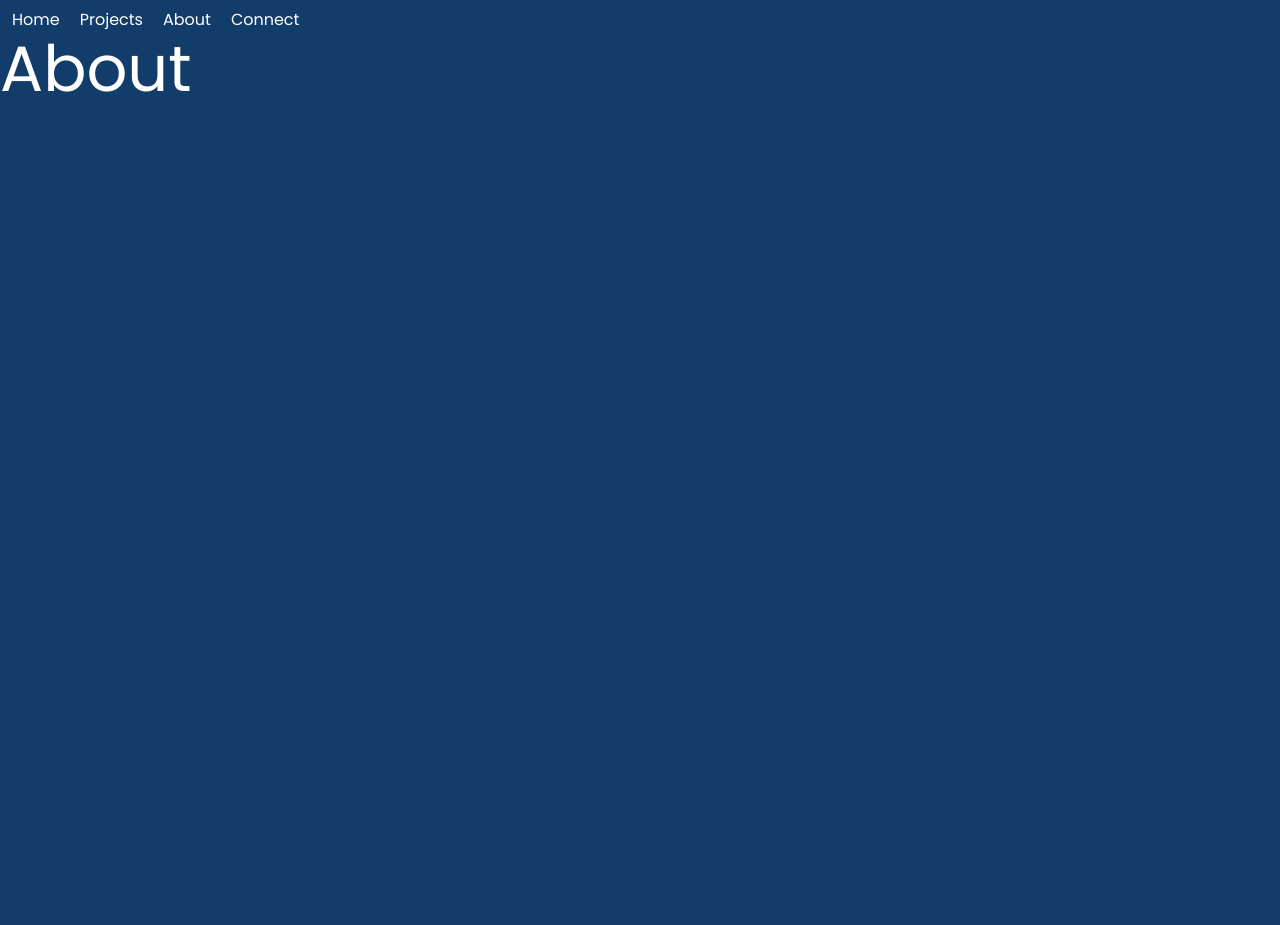
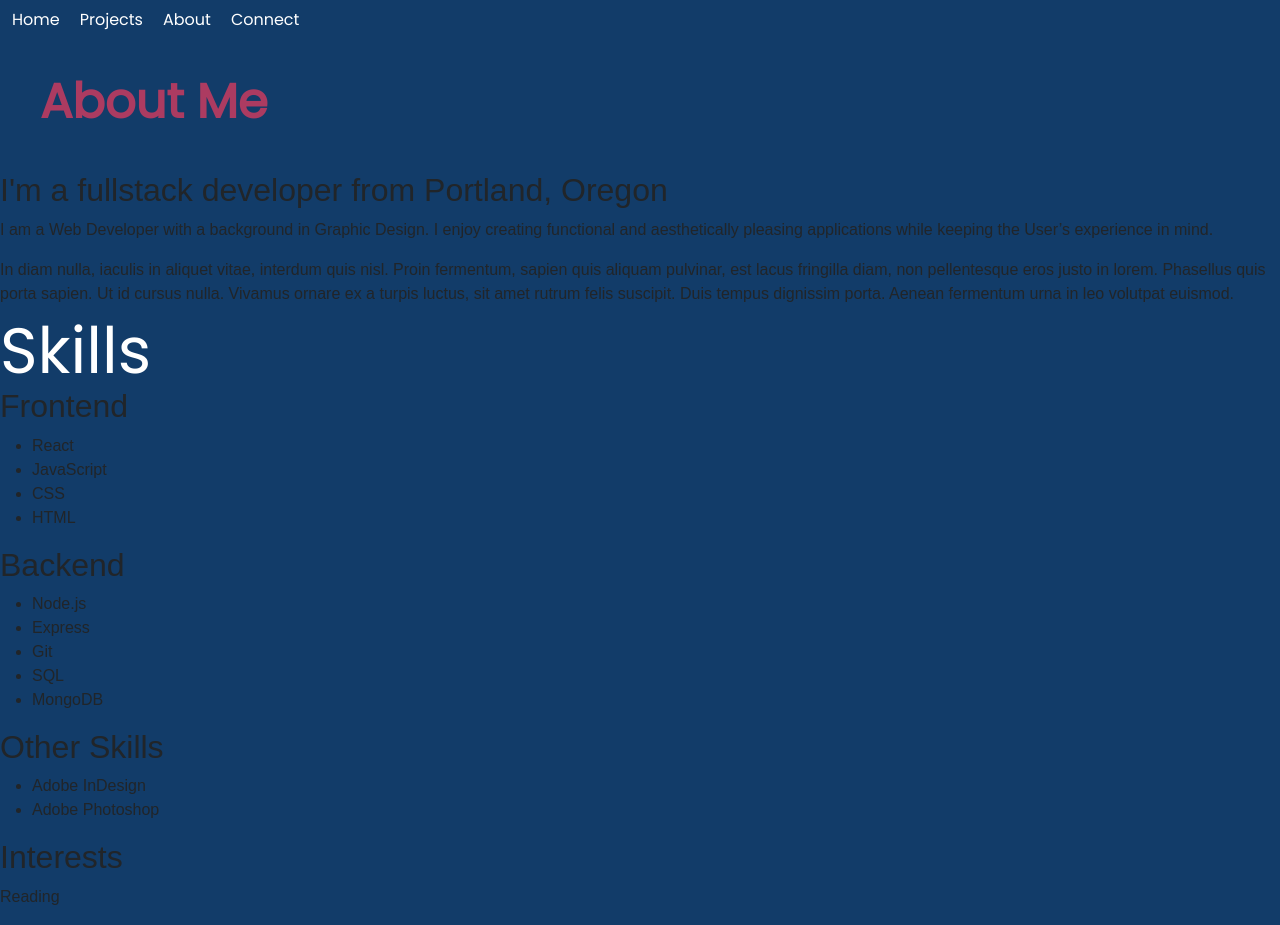
Before and after one commit to calliebn/cbportfolio, a React (Create React App) app in the folder client/: page /about in a window 1280 px wide. Before the commit the page ends 800 px from the top, so only its background shows below. Built offline with nearby package versions, Linux system fonts and the light colour scheme.

Commit message:
Added JavaScript to the Projects Index.js file to map the projects

```diff
--- a/client/src/components/About/index.js
+++ b/client/src/components/About/index.js
@@ -1,11 +1,38 @@
 import React from "react";
+import "./style.css";
 
 
 function About() {
 
     return (
         <div>
-            <h1>About</h1>
+            <h1 class="title">About Me</h1>
+            <h2>I'm a fullstack developer from Portland, Oregon</h2>
+            <p>I am a Web Developer with a background in Graphic Design. I enjoy creating functional and aesthetically pleasing applications while keeping the User’s experience in mind.</p>
+            <p>In diam nulla, iaculis in aliquet vitae, interdum quis nisl. Proin fermentum, sapien quis aliquam pulvinar, est lacus fringilla diam, non pellentesque eros justo in lorem. Phasellus quis porta sapien. Ut id cursus nulla. Vivamus ornare ex a turpis luctus, sit amet rutrum felis suscipit. Duis tempus dignissim porta. Aenean fermentum urna in leo volutpat euismod.</p>
+            <h1>Skills</h1>
+            <h2>Frontend</h2>
+            <ul>
+                <li>React</li>
+                <li>JavaScript</li>
+                <li>CSS</li>
+                <li>HTML</li>
+            </ul>
+            <h2>Backend</h2>
+            <ul>
+                <li>Node.js</li>
+                <li>Express</li>
+                <li>Git</li>
+                <li>SQL</li>
+                <li>MongoDB</li>
+            </ul>
+            <h2>Other Skills</h2>
+            <ul>
+                <li>Adobe InDesign</li>
+                <li>Adobe Photoshop</li>
+            </ul>
+            <h2>Interests</h2>
+            <p>Reading</p>
         </div>
 
     );
--- a/client/src/components/Home/index.js
+++ b/client/src/components/Home/index.js
@@ -6,8 +6,8 @@ function Home() {
 
     return (
         <div className="bkgrnd-color">
-            <div className="image-container">
-                <img src="../../assets/jumbo_back.jpg" class="img-fluid" alt="abstract blue background" />
+            <div className="back-container">
+                <img src="../../assets/jumbo_back.jpg" className="img-fluid" alt="abstract blue background" />
                 <div className="text">
                     <h1>Callie</h1>
                     <h1>Nipper</h1>
--- a/client/src/components/Home/style.css
+++ b/client/src/components/Home/style.css
@@ -2,12 +2,12 @@ body {
   background-color: #123c69;
 }
 
-.image-container {
+.back-container {
   position: relative;
   display: inline-block;
 }
 
-.image-container .text {
+.back-container .text {
   position: absolute;
   z-index: 90;
   margin: 0 auto;
--- a/client/src/components/Nav/index.js
+++ b/client/src/components/Nav/index.js
@@ -7,23 +7,23 @@ const Nav = () => {
     return (
         <header>
             <nav className="navbar navbar-expand-sm">
-                <div class="container-fluid">
+                <div className="container-fluid">
                     <nav>
-                        <button class="navbar-toggler" type="button" data-bs-toggle="collapse" data-bs-target="#navbarSupportedContent" aria-controls="navbarSupportedContent" aria-expanded="false" aria-label="Toggle navigation">
-                            <span class="navbar-toggler-icon"><i className="fas fa-bars"></i></span>
+                        <button className="navbar-toggler" type="button" data-bs-toggle="collapse" data-bs-target="#navbarSupportedContent" aria-controls="navbarSupportedContent" aria-expanded="false" aria-label="Toggle navigation">
+                            <span className="navbar-toggler-icon"><i className="fas fa-bars"></i></span>
                         </button>
-                        <div class="collapse navbar-collapse" id="navbarSupportedContent">
-                            <ul class="navbar-nav me-auto mb-2 mb-lg-0">
-                                <li class="nav-item">
+                        <div className="collapse navbar-collapse" id="navbarSupportedContent">
+                            <ul className="navbar-nav me-auto mb-2 mb-lg-0">
+                                <li className="nav-item">
                                     <NavLink to="/">Home</NavLink>
                                 </li>
-                                <li class="nav-item">
+                                <li className="nav-item">
                                     <NavLink to="/projects">Projects</NavLink>
                                 </li>
-                                <li class="nav-item">
+                                <li className="nav-item">
                                     <NavLink to="/about">About</NavLink>
                                 </li>
-                                <li class="nav-item">
+                                <li className="nav-item">
                                     <NavLink to="/connect">Connect</NavLink>
                                 </li>
                             </ul>
--- a/client/src/components/ProjectCard/index.js
+++ b/client/src/components/ProjectCard/index.js
@@ -3,18 +3,21 @@ import "./styles.css";
 
 const ProjectCard = (props) => {
     return (
-        <div className="col-sm-6">
+
+        // <div className="row">
+        <div className="col-6">
             <div className="card">
                 <div className="img-container">
                     <img alt={props.name} src={props.image} />
                 </div>
                 <div className="card-body">
                     <h3>{props.name}</h3>
-                    <a href={props.github}><img className="gitcat" src="../../assets/github.png" alt="GitHub Logo" /></a>
-                    <a href={props.deployed}><i className="fas fa-external-link-alt"></i></a>
+                    <a href={props.github} target="_blank" rel="noopener noreferrer"><img className="gitcat" src="../../assets/github.png" alt="GitHub Logo" /></a>
+                    <a href={props.deployed} target="_blank" rel="noopener noreferrer"><i className="deploy fas fa-external-link-alt"></i></a>
                 </div>
             </div>
         </div>
+        // </div>
     )
 }
 
--- a/client/src/components/ProjectCard/styles.css
+++ b/client/src/components/ProjectCard/styles.css
@@ -1,3 +1,21 @@
 .card {
-  margin: 40px;
+  margin: 20px;
 }
+
+.deploy {
+  color: #000;
+}
+
+.deploy:hover {
+  color: #ac3b61;
+}
+
+.img-container img {
+  width: 100%;
+  height: auto;
+}
+
+.gitcat {
+  width: 40px;
+  padding-right: 20px;
+}
--- a/client/src/components/Projects/index.js
+++ b/client/src/components/Projects/index.js
@@ -5,16 +5,25 @@ import projects from "../../projects.json"
 
 
 function ProjectInfo() {
-
+    console.log(projects)
     return (
         <div className="projects-back">
             <h1 className="title">Projects</h1>
-            <ProjectCard
-                image={projects[1].image}
-                name={projects[1].name}
-                github={projects[1].github}
-                deployed={projects[1].deployed}
-            />
+            <div className="row">
+                {/* Loop through a static list */}
+                {projects.map(project => (
+
+                    <ProjectCard
+                        key={project.id}
+                        image={project.image}
+                        name={project.name}
+                        github={project.github}
+                        deployed={project.deployed}
+                    />
+
+
+                ))}
+            </div>
         </div>
     );
 }
--- a/client/src/components/Projects/style.css
+++ b/client/src/components/Projects/style.css
@@ -9,16 +9,3 @@
   font-weight: 700;
   font-size: 3em;
 }
-
-.i {
-  color: #ac3b61;
-}
-
-.i:hover {
-  color: #ac3b61;
-}
-
-.img-container img {
-  width: 100%;
-  height: auto;
-}
--- a/client/src/projects.json
+++ b/client/src/projects.json
@@ -26,7 +26,7 @@
     {
         "id": 4,
         "name": "Carpe Diem",
-        "image": "../../assets/capre_diem.png",
+        "image": "../../assets/carpe_diem.png",
         "deployed": "https://calliebn.github.io/carpe_diem/",
         "github": "https://github.com/calliebn/carpe_diem"
     },
@@ -42,7 +42,7 @@
     {
         "id": 6,
         "name": "Employee Directory",
-        "image": "../../assets/emp_dir.png",
+        "image": "../../assets/emp_dir.jpg",
         "deployed": "https://github.com/calliebn/employee_directory",
         "github": "https://github.com/calliebn/employee_directory"
     }
```
Also changed, not shown: client/public/assets/github-icon.svg (added), client/public/assets/github.svg (added), client/src/components/About/style.css (added).
